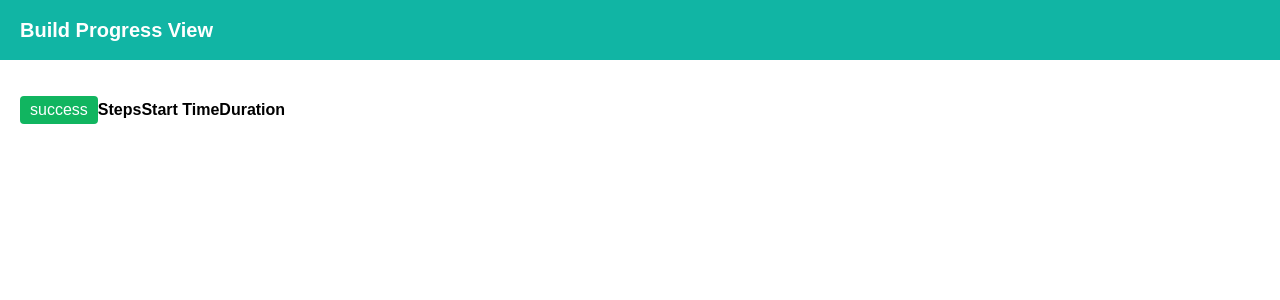
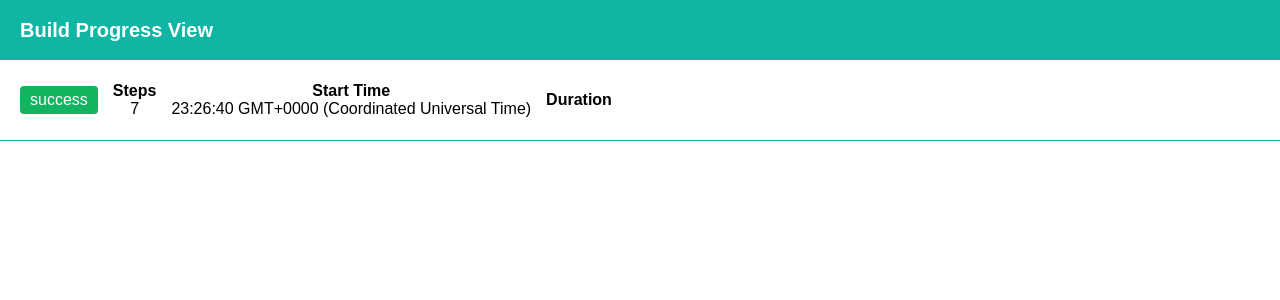
Before and after one commit to liorEhrlich/log-viewer, a React (Create React App) app: page / in a window 1280 px wide. Shown: the top 300 px of the page. Built offline with nearby package versions, Linux system fonts and the light colour scheme.

Commit message:
add props to buildOverView and pass them from App

```diff
--- a/src/App.js
+++ b/src/App.js
@@ -2,7 +2,7 @@ import React from "react";
 import { ThemeProvider, createGlobalStyle } from "styled-components";
 import styled from "styled-components";
 
-import logs from "./logs.json"
+import logs from "./logs.json";
 import theme from "./theme";
 import BuildOverview from "./BuildOverview";
 import LogsView from "./LogsView";
@@ -15,18 +15,23 @@ const GlobalStyle = createGlobalStyle`
 `;
 
 const App = () => {
-  console.log(logs.status)
+  console.log(logs);
   return (
-  <ThemeProvider theme={theme}>
-    <GlobalStyle />
+    <ThemeProvider theme={theme}>
+      <GlobalStyle />
 
-    <Title>Build Progress View </Title>
+      <Title>Build Progress View </Title>
 
-    <BuildOverview buildStatus={logs.status} />
+      <BuildOverview
+        buildStatus={logs.status}
+        buildSteps={logs.steps.length}
+        buildStart={logs.data.started}
+      />
 
-    <LogsView />
-  </ThemeProvider>
-)};
+      <LogsView />
+    </ThemeProvider>
+  );
+};
 
 const Title = styled.div`
   background-color: ${props => props.theme.primary};
--- a/src/BuildOverview.js
+++ b/src/BuildOverview.js
@@ -2,41 +2,53 @@ import React from "react";
 import styled from "styled-components";
 
 import BuildStatusLabel from "./BuildStatusLabel";
+import { convertEpochToDate } from "./utils";
 
-const BuildOverview = ({ buildStatus}) => (
+const BuildOverview = ({ buildStatus, buildSteps, buildStart }) => {
+  const buildStartTime = convertEpochToDate(buildStart);
+
+  return (
     <Wrapper>
       <BuildStatusLabel status={buildStatus} />
 
-    <div>
+      <Details>
         <DetailTitle>Steps</DetailTitle>
-      <DetailValue></DetailValue>
-    </div>
+        <DetailValue>{buildSteps}</DetailValue>
+      </Details>
 
-    <div>
+      <Details>
         <DetailTitle>Start Time</DetailTitle>
-      <DetailValue></DetailValue>
-    </div>
+        <DetailValue>{buildStartTime}</DetailValue>
+      </Details>
 
-    <div>
+      <Details>
         <DetailTitle>Duration</DetailTitle>
         <DetailValue></DetailValue>
-    </div>
+      </Details>
     </Wrapper>
   );
+};
 
 const Wrapper = styled.div`
   background-color: ${props => props.theme.background};
-  height: 100px;
+  border-bottom: 1px solid ${props => props.theme.primary};
+  height: 80px;
   display: flex;
   align-items: center;
   padding: 0 20px;
 `;
 
+const Details = styled.div`
+  margin-left: 15px;
+`;
+
 const DetailTitle = styled.div`
   font-weight: bold;
-`
+  text-align: center;
+`;
 
 const DetailValue = styled.div`
-`
+  text-align: center;
+`;
 
 export default BuildOverview;
```
Lines whose indentation alone changed are shown as unchanged.
